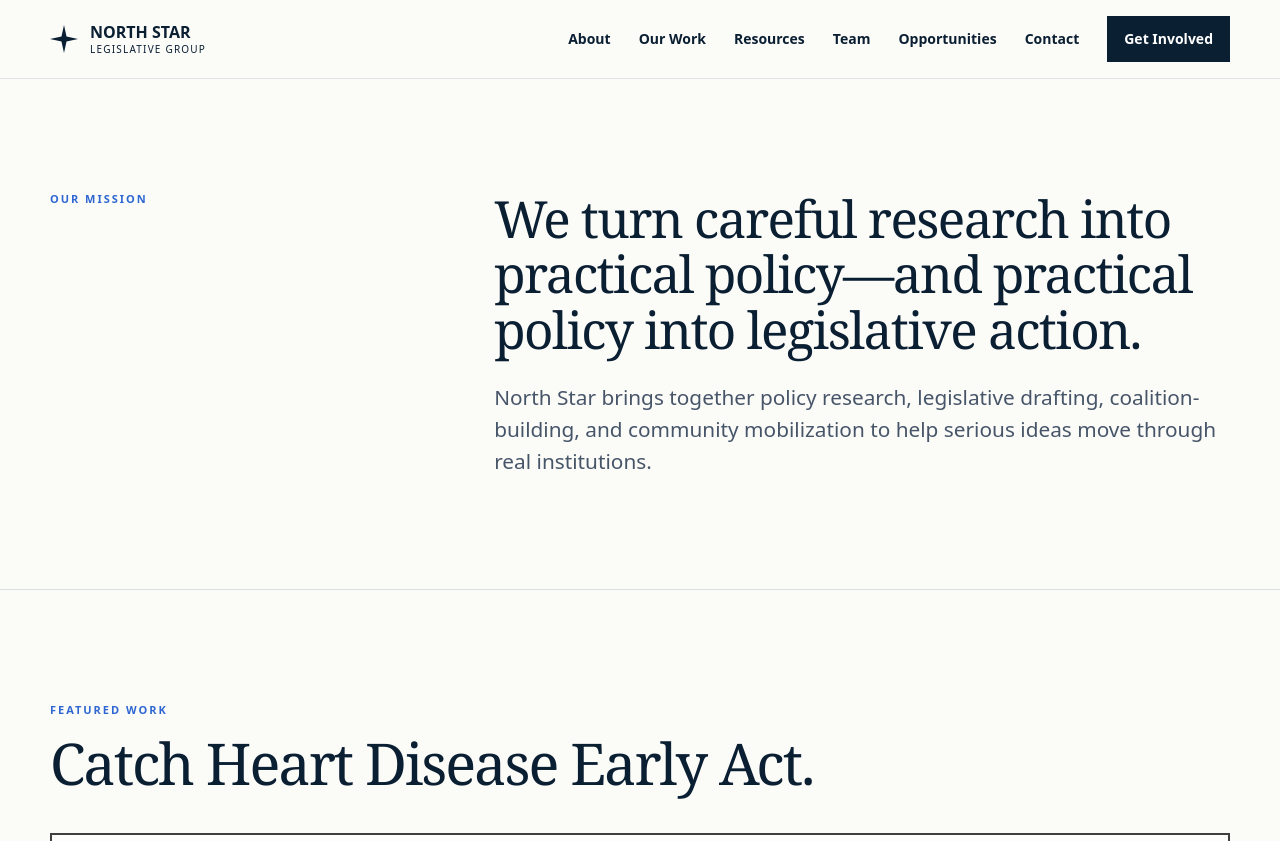
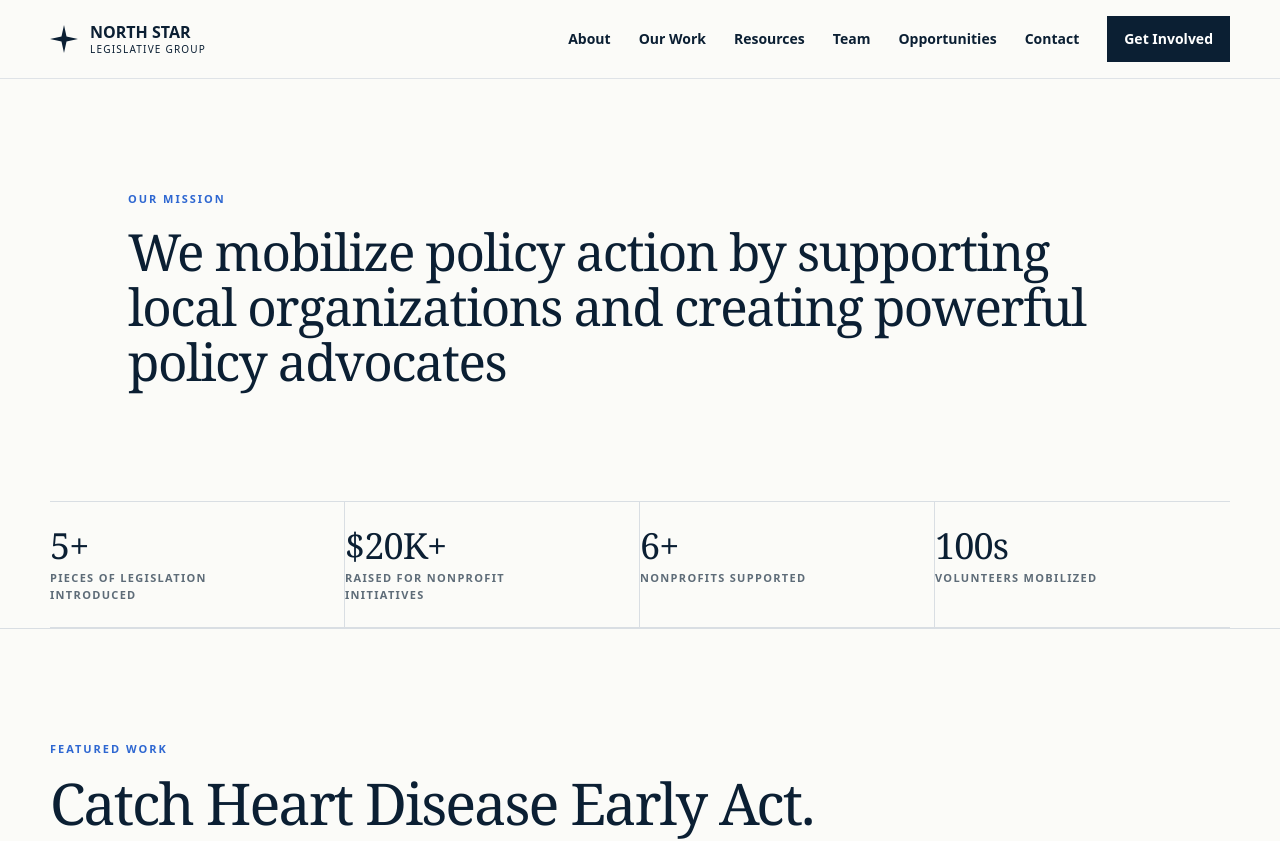
Before and after one commit to Archer4K/north-star-legislative-group, a Next.js app: page / in a window 1280 px wide. Shown: the top 841 px of the page. Built offline with nearby package versions, Linux system fonts and the light colour scheme.

Commit message:
Restore impact metrics and update mission statement

```diff
--- a/app/page.tsx
+++ b/app/page.tsx
@@ -1,21 +1,28 @@
 import Link from "next/link";
 import { ArrowUpRight } from "lucide-react";
+import { impact } from "@/data/site";
 
 export default function Home() {
   return (
     <>
       <section className="section">
-        <div className="container-site grid gap-12 md:grid-cols-[.7fr_1.3fr]">
+        <div className="container-site max-w-5xl">
           <div className="kicker">Our mission</div>
-          <div>
-            <h1 className="serif text-[clamp(2.2rem,4vw,3.7rem)] leading-[1.08] tracking-[-.03em]">
-              We turn careful research into practical policy—and practical policy into legislative action.
-            </h1>
-            <p className="lede mt-6">
-              North Star brings together policy research, legislative drafting, coalition-building, and community mobilization to help serious ideas move through real institutions.
-            </p>
+          <h1 className="serif mt-4 text-[clamp(2.2rem,4vw,3.7rem)] leading-[1.08] tracking-[-.03em]">
+            We mobilize policy action by supporting local organizations and creating powerful policy advocates
+          </h1>
+        </div>
+      </section>
+
+      <section className="container-site grid border-y border-line sm:grid-cols-2 lg:grid-cols-4">
+        {impact.map((item) => (
+          <div key={item.label} className="border-b border-line py-6 sm:border-r lg:border-b-0 last:border-r-0">
+            <div className="serif text-4xl tracking-tight">{item.value}</div>
+            <div className="mt-1 max-w-[180px] text-[11px] font-bold uppercase tracking-[.12em] text-muted">
+              {item.label}
+            </div>
           </div>
-        </div>
+        ))}
       </section>
 
       <section className="section border-t border-line">
```
